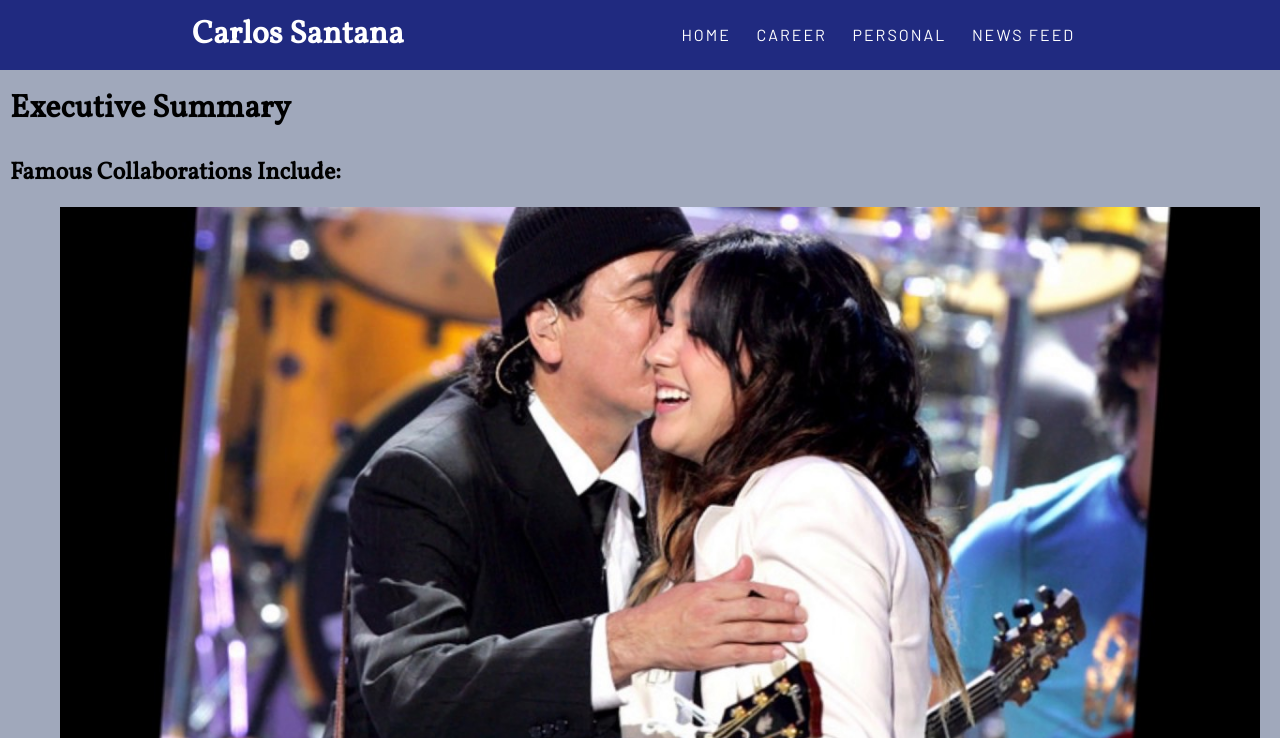
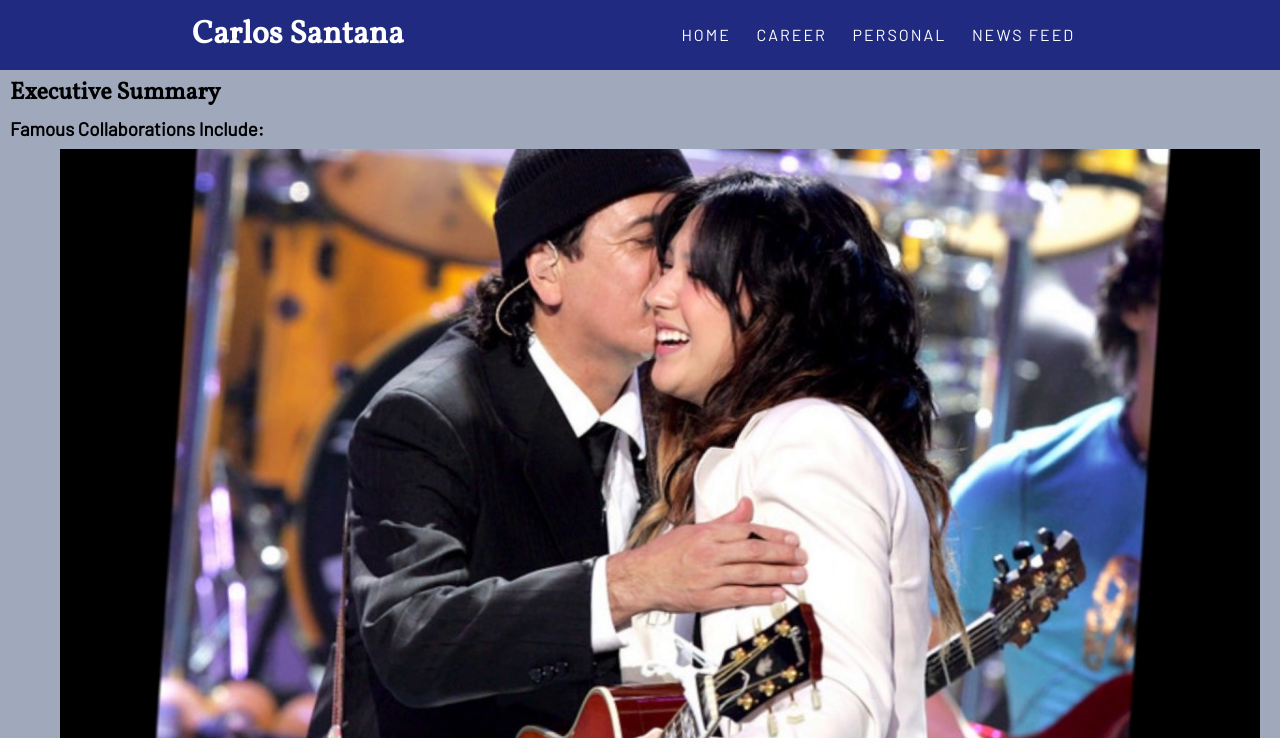
Before and after one commit to nss-day-cohort-32/tribute-software-school-of-rock, a website: page index.html in a window 1280 px wide. Shown: the top 738 px of the page. Drawn offline with nearby package versions, Linux system fonts and the light colour scheme.

Commit message:
fixed headers

```diff
--- a/index.html
+++ b/index.html
@@ -31,10 +31,10 @@
   <main class="flex-container">
     <article class="page">
       <section class="page__title">
-        <h1>Executive Summary</h1>
+        <h2>Executive Summary</h2>
       </section>
       <section class="page__content">
-        <h2>Famous Collaborations Include:</h2>
+        <h3>Famous Collaborations Include:</h3>
         <div class="collabs-container">
           <ul class="collabs">
             <div class="collab-img-wrap img-wrap1">
```
